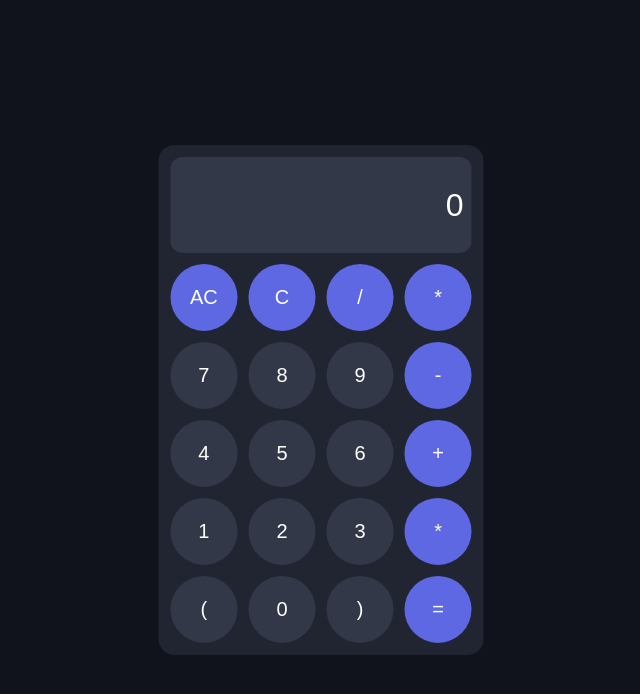
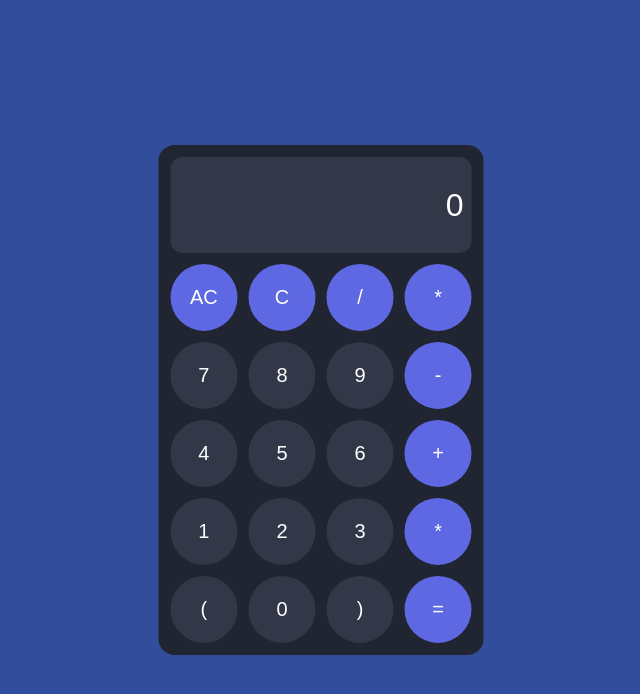
Before and after one commit to hervekwizera/calculator-project, a plain HTML site: page index.html in a window 1280 px wide. Shown: the whole page, without its empty margins (319-959 px from the left). Drawn offline with Linux system fonts and the light colour scheme.

Commit message:
i change d background color to blue

```diff
--- a/style.css
+++ b/style.css
@@ -17,7 +17,7 @@ body{
 }
 
 body{
-    background: #10131c;
+    background: #324d9c;
     display: flex;
     align-items: center;
     justify-content: center;
```
